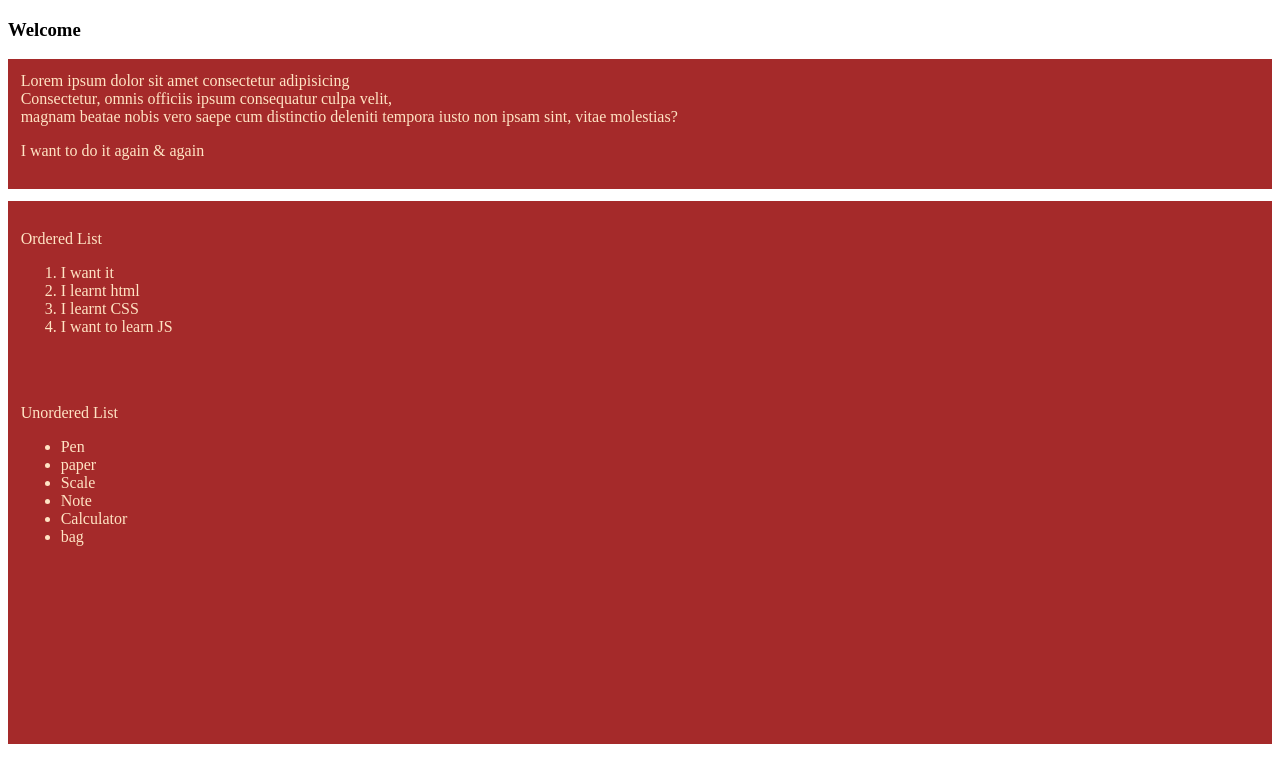
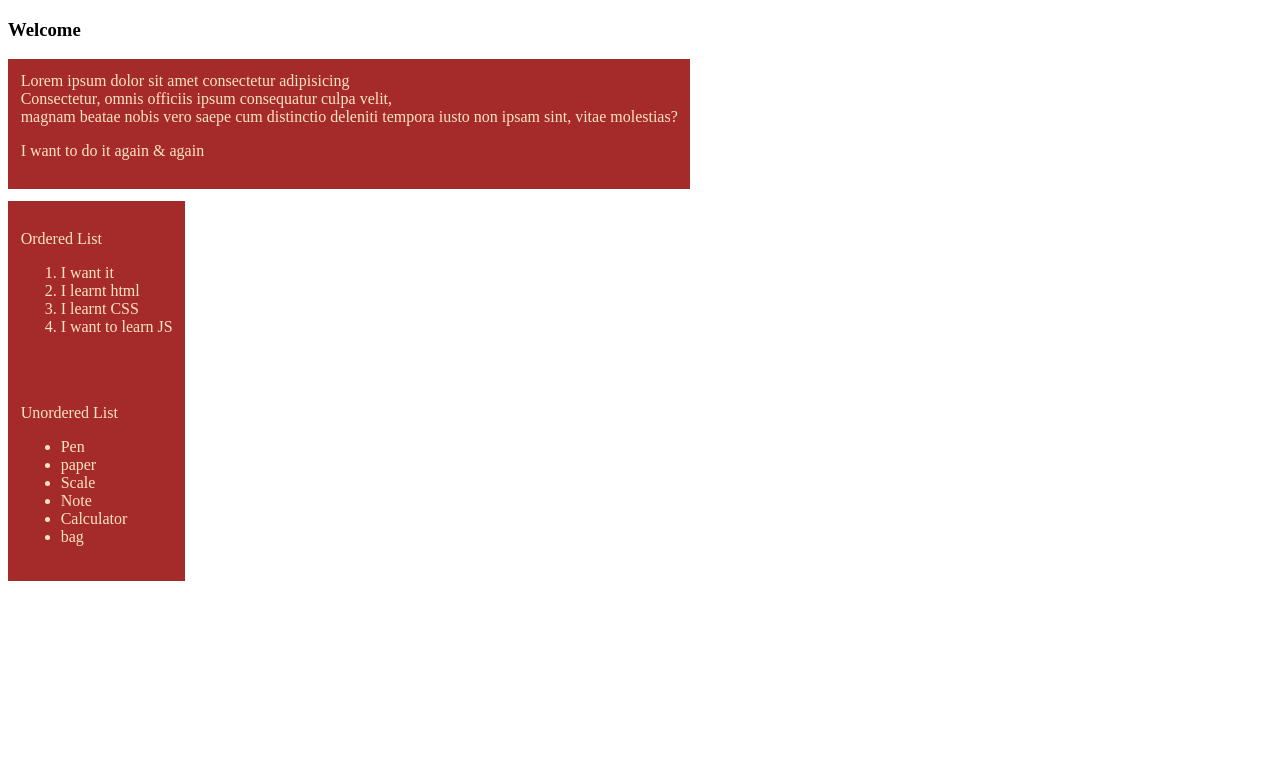
Before and after one commit to NaimurGit/my-first-github-repo, a plain HTML site: page index.html in a window 1280 px wide. Drawn offline with Linux system fonts and the light colour scheme.

Commit message:
CSS Changed

```diff
--- a/style/art.css
+++ b/style/art.css
@@ -3,9 +3,10 @@ div{
     background-color: brown;
     padding: 1%;
     margin-bottom: 1%;
+    width: fit-content;
 }
 ol{
-    width: 20%;
+    width: 100%;
 }
 ul{
     margin-bottom: 15%;
```
